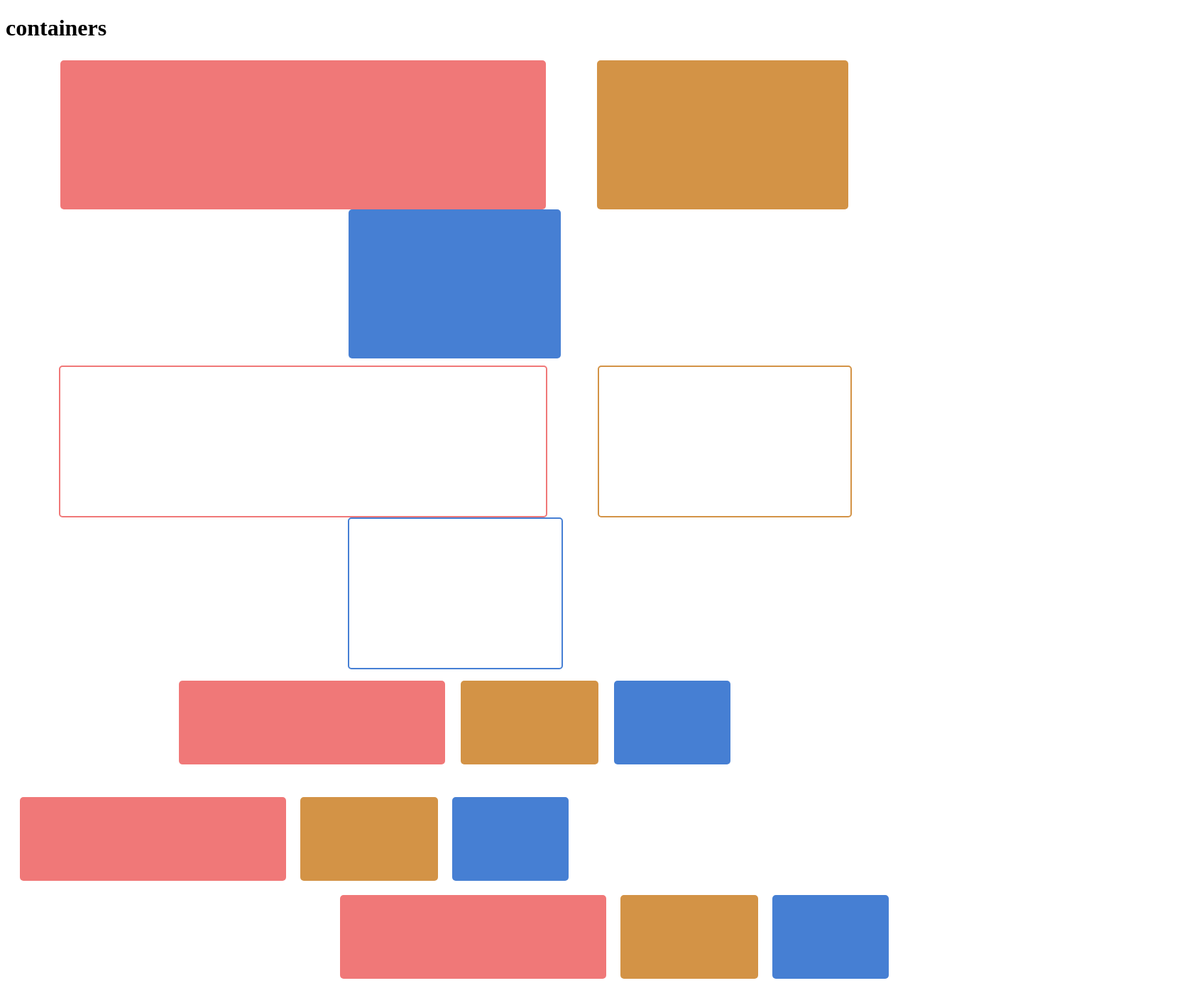
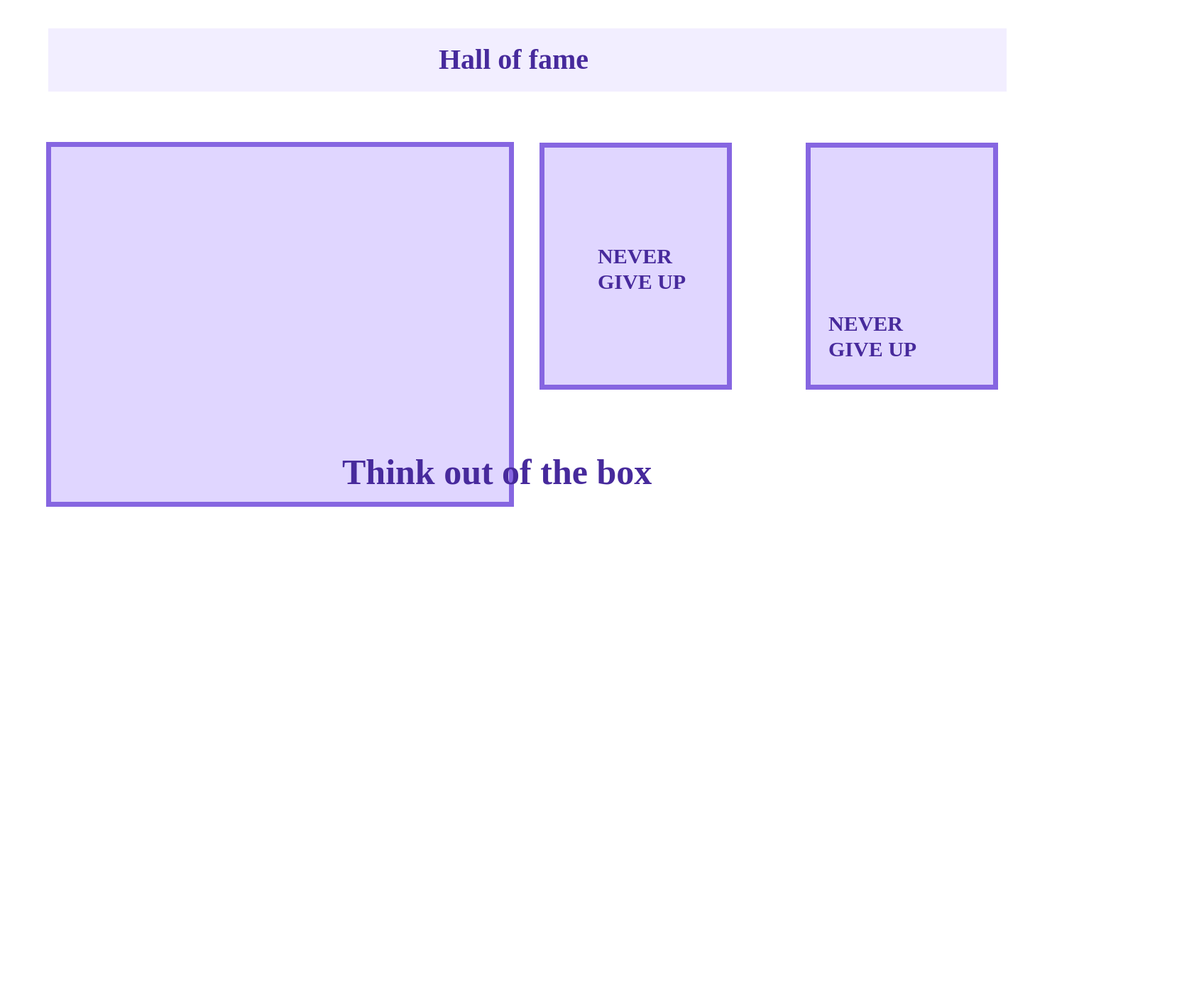
Before and after one commit to Gowsikav/spotknack-task, a plain HTML site: page index.html in a window 1280 px wide. Shown: the whole page at 71% size, 1682 px wide, since content can reach past the window. After the commit the page ends 891 px from the top, so only its background shows below. Drawn offline with Linux system fonts and the light colour scheme.

Commit message:
Add files via upload

```diff
--- a/index.html
+++ b/index.html
@@ -1,38 +1,24 @@
 <!DOCTYPE html>
 <html lang="en">
   <head>
-    <meta charset="UTF-8">
-    <meta http-equiv=""X-UA-Compatible"content="IE=edge">
-    <meta name="viewport" content="width=device-width, initial-scale=1.0">
+    <meta charset="UTF-8" />
+    <meta http-equiv="" X-UA-Compatible"content="IE=edge">
+    <meta name="viewport" content="width=device-width, initial-scale=1.0" />
     <title>document</title>
-    <link rel="stylesheet"href="style.css">
+    <link rel="stylesheet" href="style.css" />
   </head>
   <body>
-    <h1>containers</h1>
-        <div class="container">
-        <div class="box1"></div>
-        <div  class="box2"></div>
-        <div  class="box3"></div>
+    <div class="rectangle">
+      <p>Hall of fame</p>
     </div>
-    <div class="container">
-        <div class="box4"></div>
-        <div class="box5"></div>
-        <div class="box6"></div>
+    <div class="rectangle1">
+      <h1>Think out of the box</h1>
     </div>
-    <div class="container1">
-        <div class="box7"></div>
-        <div class="box8"></div>
-        <div class="box9"></div>
+    <div class="rectangle2">
+      <h2>NEVER GIVE UP</h2>
     </div>
-    <div class="container2">
-        <div class="box10"></div>
-        <div class="box11"></div>
-        <div class="box12"></div>
-        </div>
-    <div class="container3">
-        <div class="box13"></div>
-        <div class="box14"></div>
-        <div class="box15"></div>
+    <div class="rectangle3">
+      <h3>NEVER GIVE UP</h3>
     </div>
   </body>
 </html>
--- a/style.css
+++ b/style.css
@@ -1,120 +1,71 @@
-.container1,
-.container2,
-.container3 {
-  display: flex;
-  width: auto;
-  border: 5px;
-  align-content: baseline;
+p {
+  padding-left: 550px;
+  padding-top: 20px;
+  font-size: 40px;
+  color: #472a9c;
+  font-weight: 700;
 }
-.container {
-  display: flex;
-  border: 5px solid white;
-  width: auto;
-  align-items: flex-start;
-  flex-flow: wrap;
-  justify-content: space-evenly;
+.rectangle {
+  width: 1350px;
+  height: 89px;
+  background-color: #f2eeff;
+  margin-left: 60px;
 }
-.box1,
-.box2,
-.box3,
-.box4,
-.box5,
-.box6,
-.box7,
-.box8 {
-  border-radius: 5px;
-  height: 210px;
+h1 {
+  color: #472a9c;
+  font-weight: 600px;
+  font-size: 50px;
+  line-height: 129px;
+  padding-left: 410px;
+  padding-top: 360px;
+  width: 1200px;
+  height: 290px;
 }
-.box1 {
-  background-color: #f07878;
-  width: 684px;
+
+.rectangle1 {
+  width: 645px;
+  height: 500px;
+  top: 200px;
+  left: 65px;
+  background-color: #e0d6ff;
+  border: 7px solid #8666e1;
+  position: absolute;
 }
-.box2 {
-  background-color: #d39346;
-  width: 354px;
+h2 {
+  color: #472a9c;
+  font-weight: 700px;
+  font-size: 30px;
+  line-height: 36px;
+  padding-left: 75px;
+  padding-top: 110px;
+  width: 178px;
+  height: 72px;
 }
-.box3 {
-  background-color: #467fd3;
-  width: 299px;
+.rectangle2 {
+  width: 257px;
+  height: 334px;
+  top: 201px;
+  left: 760px;
+  background: #e0d6ff;
+  border: 7px solid #8666e1;
+  position: absolute;
 }
-.box4,
-.box5,
-.box6 {
-  border-radius: 5px;
-  margin-left: 3px;
-  height: 210px;
+h3 {
+  color: #472a9c;
+  font-weight: 700px;
+  font-size: 30px;
+  line-height: 36px;
+  padding-left: 25px;
+  padding-top: 200px;
+  width: 178px;
+  height: 72px;
 }
-.box4 {
-  border: 2px solid #f07878;
-  width: 684px;
+.rectangle3 {
+  width: 257px;
+  height: 334px;
+  top: 201px;
+  left: 1135px;
+  background: #e0d6ff;
+  border: 7px solid #8666e1;
+  position: absolute;
 }
-.box5 {
-  border: 2px solid #d39346;
-  width: 354px;
-}
-.box6 {
-  border: 2px solid #467fd4;
-  width: 299px;
-}
-.container1 {
-  border: 6px;
-  justify-content: center;
-  flex-flow: row wrap;
-}
-.box7,
-.box8,
-.box9 {
-  margin: 11px;
-  border-radius: 5px;
-  height: 118px;
-}
-.box7 {
-  background-color: #f07878;
-  width: 375px;
-  justify-content: left;
-}
-.box8 {
-  background-color: #d39346;
-  width: 194px;
-}
-.box9 {
-  background-color: #467fd3;
-  width: 164px;
-}
-.container2 {
-  margin-left: 10px;
-  margin-top: 25px;
-  justify-content: left;
-  flex-flow: wrap;
-  top: 600px;
-}
-.container3 {
-  margin-right: 10px;
-  justify-content: right;
-  flex-flow: wrap;
-}
-.box10,
-.box11,
-.box12,
-.box13,
-.box14,
-.box15 {
-  margin: 10px;
-  border-radius: 5px;
-  height: 118px;
-}
-.box10,
-.box13 {
-  background-color: #f07878;
-  width: 375px;
-}
-.box11,
-.box14 {
-  background-color: #d39346;
-  width: 194px;
-}
-.box12,
-.box15 {
-  background-color: #467fd3;
-  width: 164px;
-}
```
Lines whose indentation alone changed are shown as unchanged.
